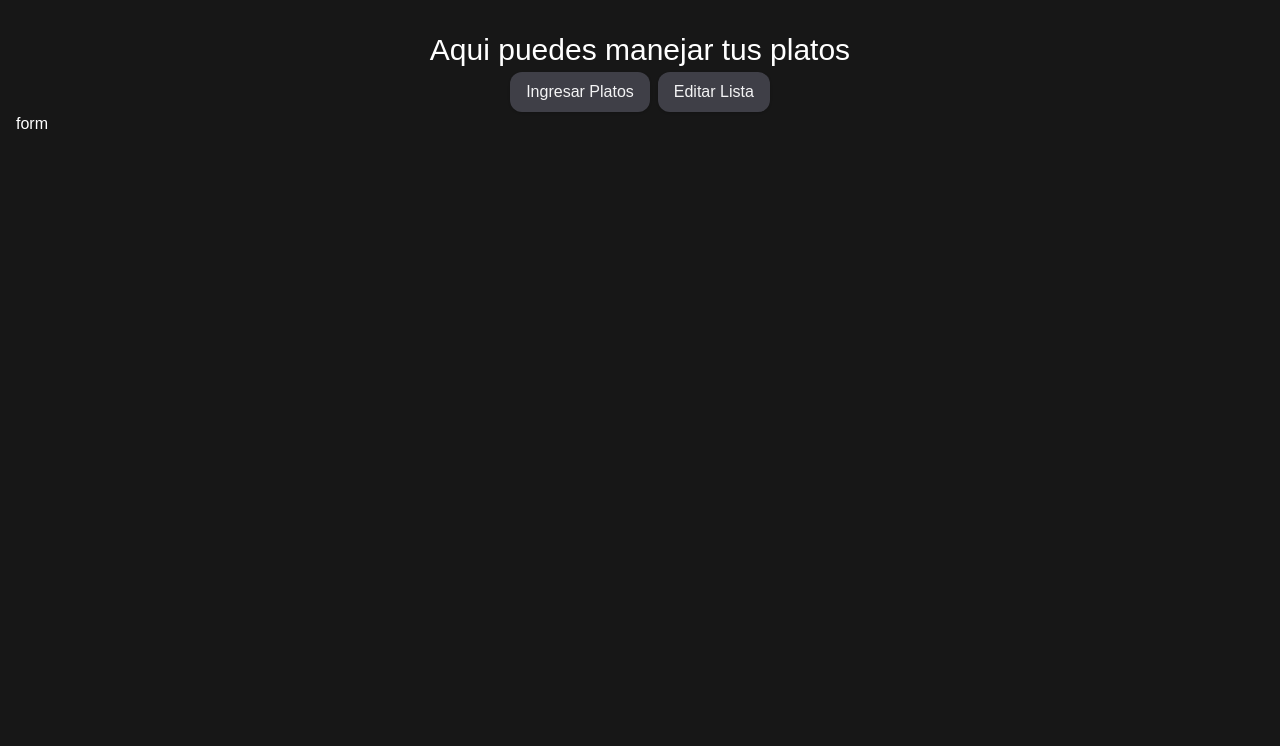
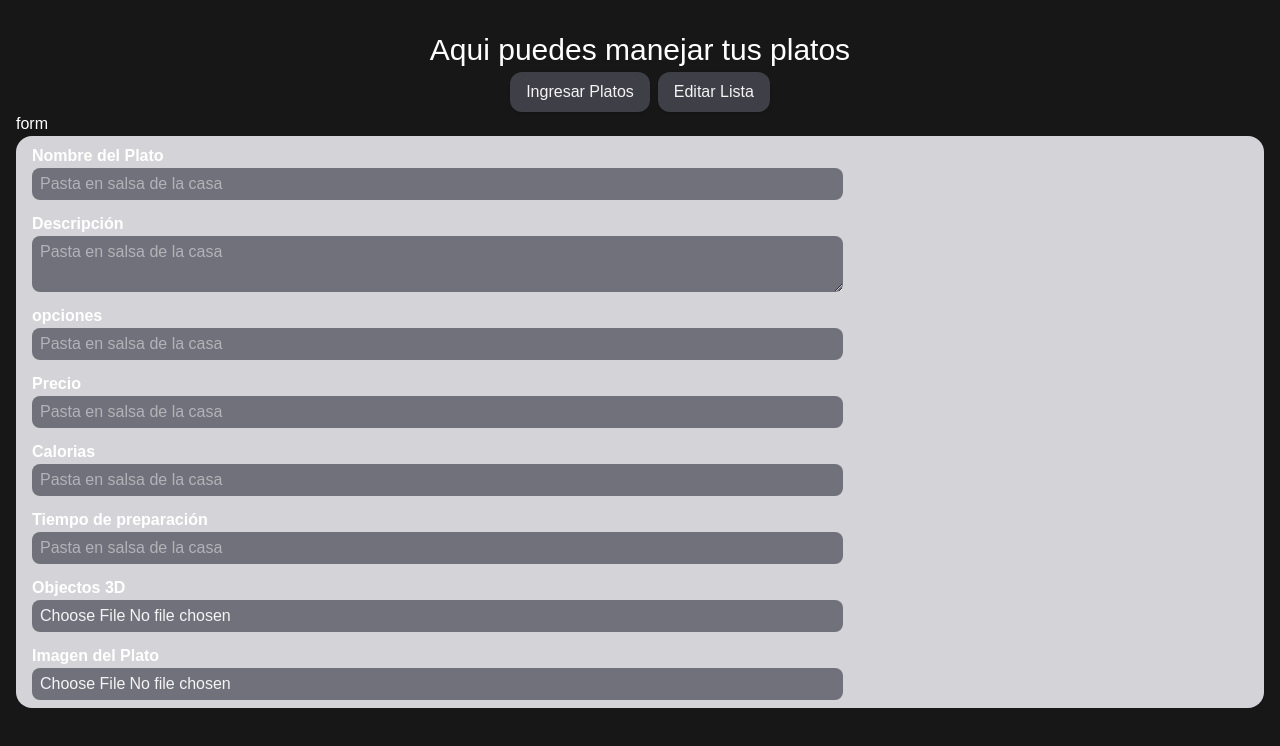
Before and after one commit to nelsonriveradev/3d-menu, a Next.js app: page /admin/ingresar-plato in a window 1280 px wide. Shown: the top 746 px of the page. Built offline with nearby package versions, Linux system fonts and the light colour scheme.

Commit message:
add form for new menu item in Admin page; include fields for name, description, options, price, calories, preparation time, 3D objects, and image upload

```diff
--- a/app/admin/ingresar-plato/page.tsx
+++ b/app/admin/ingresar-plato/page.tsx
@@ -1,8 +1,87 @@
+"use client";
+import { useState, useEffect } from "react";
+
+interface ItemInfo {
+  name: string;
+  description: string;
+  option?: string[];
+  price: number;
+  category?: string;
+  object?: string[];
+  calories?: number;
+  preparation_time?: string;
+  image_plate?: string;
+}
 export default function Admin() {
+  const [newMenuItem, setNewMenuItem] = useState<ItemInfo>();
+
   return (
     <div>
       <div className="">
         <h1>form</h1>
+        <form className="bg-zinc-300  rounded-2xl py-2 px-4 flex flex-col justify-evenly gap-y-3">
+          <div className="flex flex-col justify-center">
+            <label className="font-semibold">Nombre del Plato</label>
+            <input
+              type="text"
+              placeholder="Pasta en salsa de la casa"
+              className="bg-zinc-500 text-zinc-100 rounded-lg px-2 py-1 w-2/3"
+            />
+          </div>
+          <div className="flex flex-col justify-center">
+            <label className="font-semibold">Descripción</label>
+            <textarea
+              placeholder="Pasta en salsa de la casa"
+              className="bg-zinc-500 text-zinc-100 rounded-lg px-2 py-1 w-2/3"
+            />
+          </div>
+          <div className="flex flex-col justify-center">
+            <label className="font-semibold">opciones</label>
+            <input
+              placeholder="Pasta en salsa de la casa"
+              className="bg-zinc-500 text-zinc-100 rounded-lg px-2 py-1 w-2/3"
+            />
+          </div>
+          {/*  */}
+          <div className="flex flex-col justify-center">
+            <label className="font-semibold">Precio</label>
+            <input
+              placeholder="Pasta en salsa de la casa"
+              className="bg-zinc-500 text-zinc-100 rounded-lg px-2 py-1 w-2/3"
+            />
+          </div>
+          <div className="flex flex-col justify-center">
+            <label className="font-semibold">Calorias</label>
+            <input
+              placeholder="Pasta en salsa de la casa"
+              className="bg-zinc-500 text-zinc-100 rounded-lg px-2 py-1 w-2/3"
+            />
+          </div>
+          <div className="flex flex-col justify-center">
+            <label className="font-semibold">Tiempo de preparación</label>
+            <input
+              type="text"
+              placeholder="Pasta en salsa de la casa"
+              className="bg-zinc-500 text-zinc-100 rounded-lg px-2 py-1 w-2/3"
+            />
+          </div>
+          <div className="flex flex-col justify-center">
+            <label className="font-semibold">Objectos 3D</label>
+            <input
+              type="file"
+              placeholder="Pasta en salsa de la casa"
+              className="bg-zinc-500 text-zinc-100 rounded-lg px-2 py-1 w-2/3"
+            />
+          </div>
+          <div className="flex flex-col justify-center">
+            <label className="font-semibold">Imagen del Plato</label>
+            <input
+              type="file"
+              placeholder="Pasta en salsa de la casa"
+              className="bg-zinc-500 text-zinc-100 rounded-lg px-2 py-1 w-2/3"
+            />
+          </div>
+        </form>
       </div>
     </div>
   );
--- /dev/null
+++ b/app/admin/page.tsx
@@ -0,0 +1,7 @@
+export default function Admin() {
+  return (
+    <div>
+      <h1>Admin Page</h1>
+    </div>
+  );
+}
```
